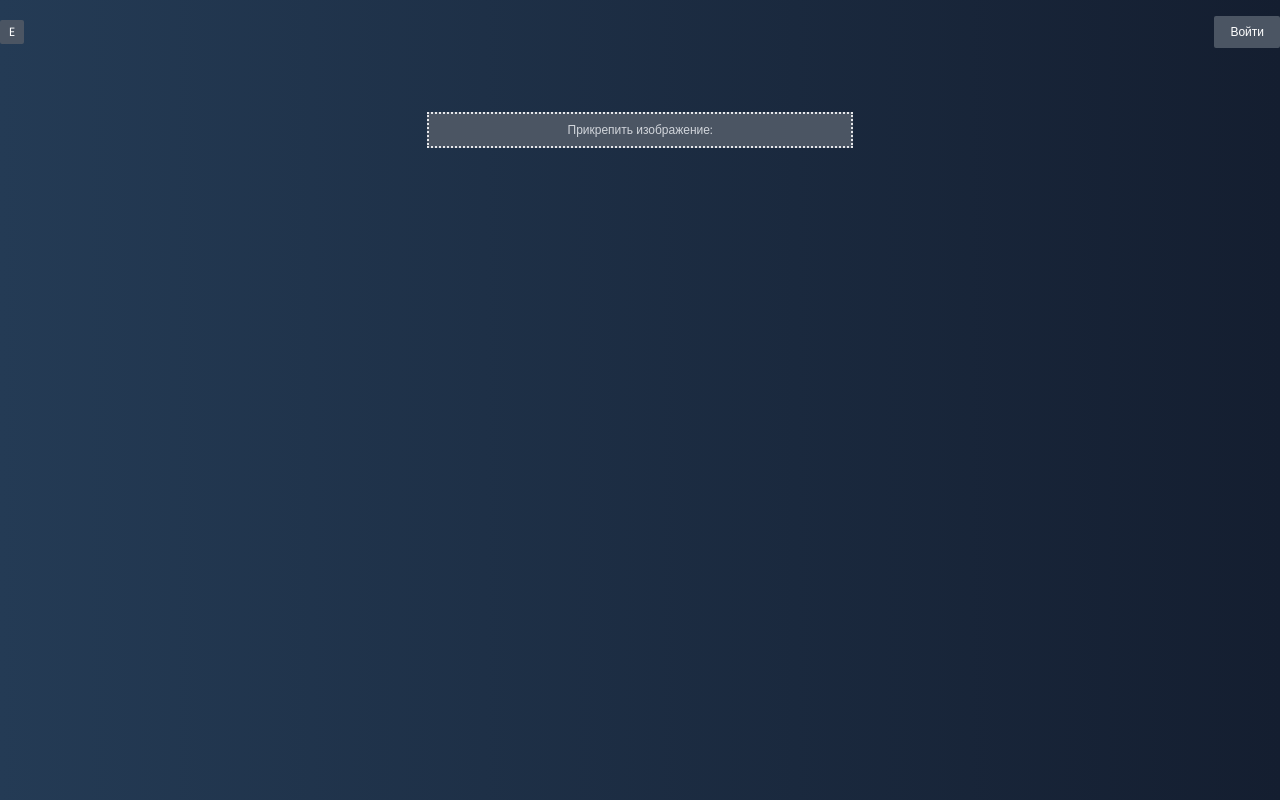
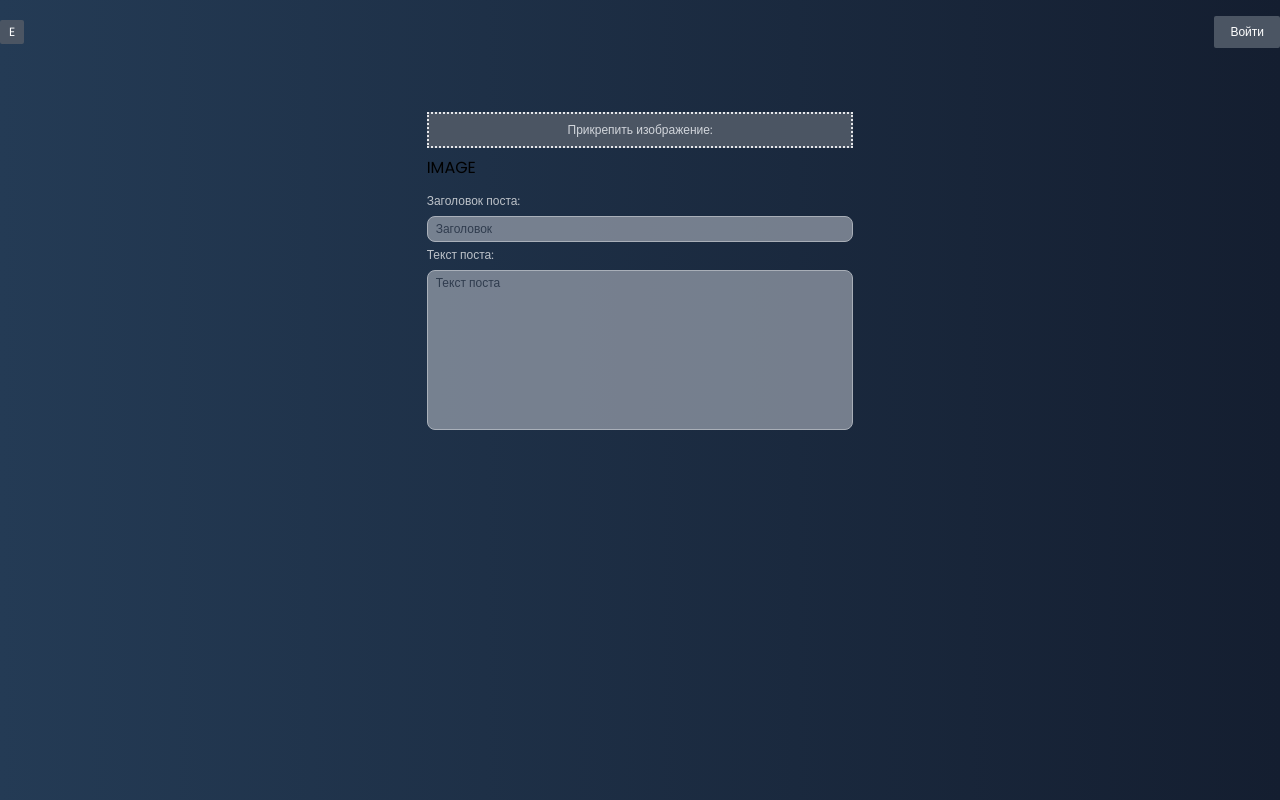
Before and after one commit to Andrsand/mern_blog, a React (Create React App) app in the folder client/: page /new in a window 1280 px wide. Built offline with nearby package versions, Linux system fonts and the light colour scheme; no server answers.

Commit message:
feature: Logic for creating posts on the frontend
* Added a form for uploading the image and text of the post to the database.

```diff
--- a/client/src/pages/AddPostPage.jsx
+++ b/client/src/pages/AddPostPage.jsx
@@ -10,6 +10,24 @@ export const AddPostPage = () => {
                 Прикрепить изображение:
                 <input type='file' className='hidden' />
             </label>
+            <div className='flex object-cover py-2'>IMAGE</div>
+
+            <label className='text-xs text-white opacity-70'>
+                Заголовок поста:
+                <input
+                    type='text'
+                    placeholder='Заголовок'
+                    className='mt-1 text-black w-full rounded-lg bg-gray-400 border py-1 px-2 text-xs outline-none placeholder:text-gray-700'
+                />
+            </label>
+
+            <label className='text-xs text-white opacity-70'>
+                Текст поста:
+                <textarea
+                    placeholder='Текст поста'
+                    className='mt-1 text-black w-full rounded-lg bg-gray-400 border py-1 px-2 text-xs outline-none resize-none h-40 placeholder:text-gray-700'
+                />
+            </label>
         </form>
     )
 }
```
